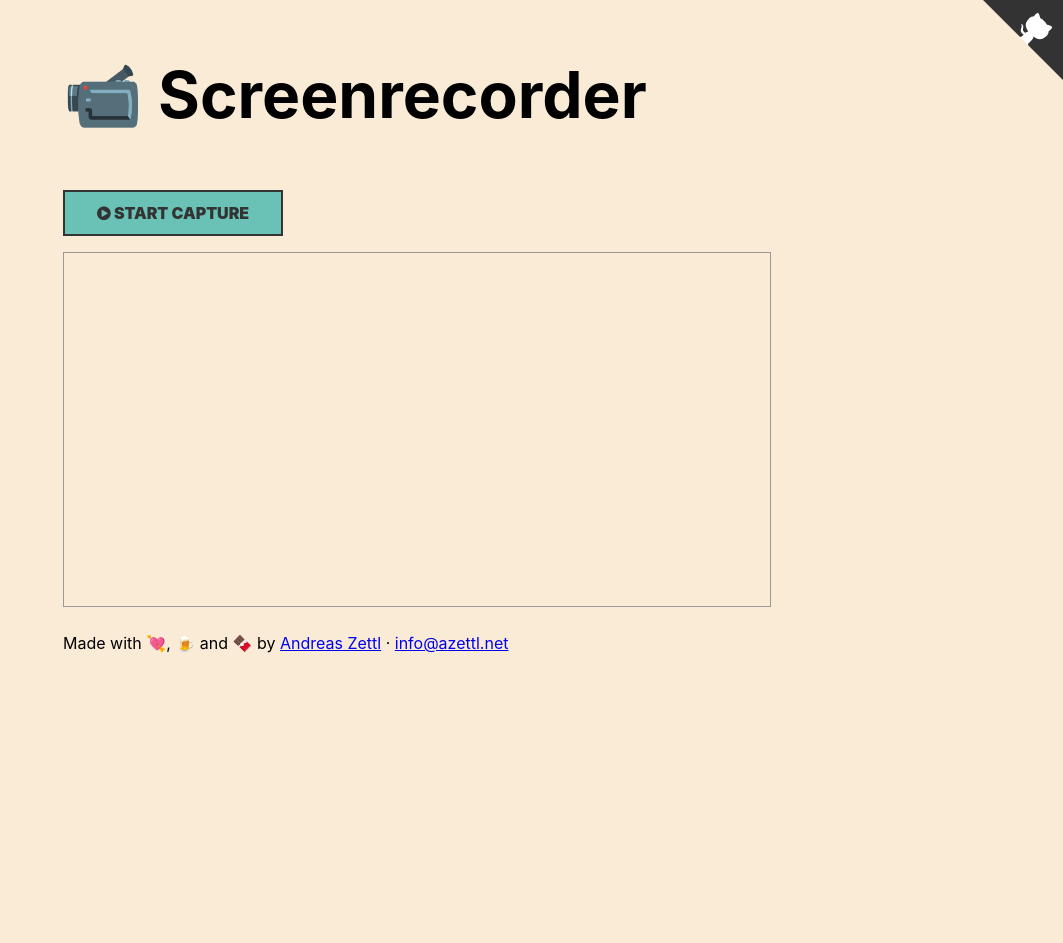
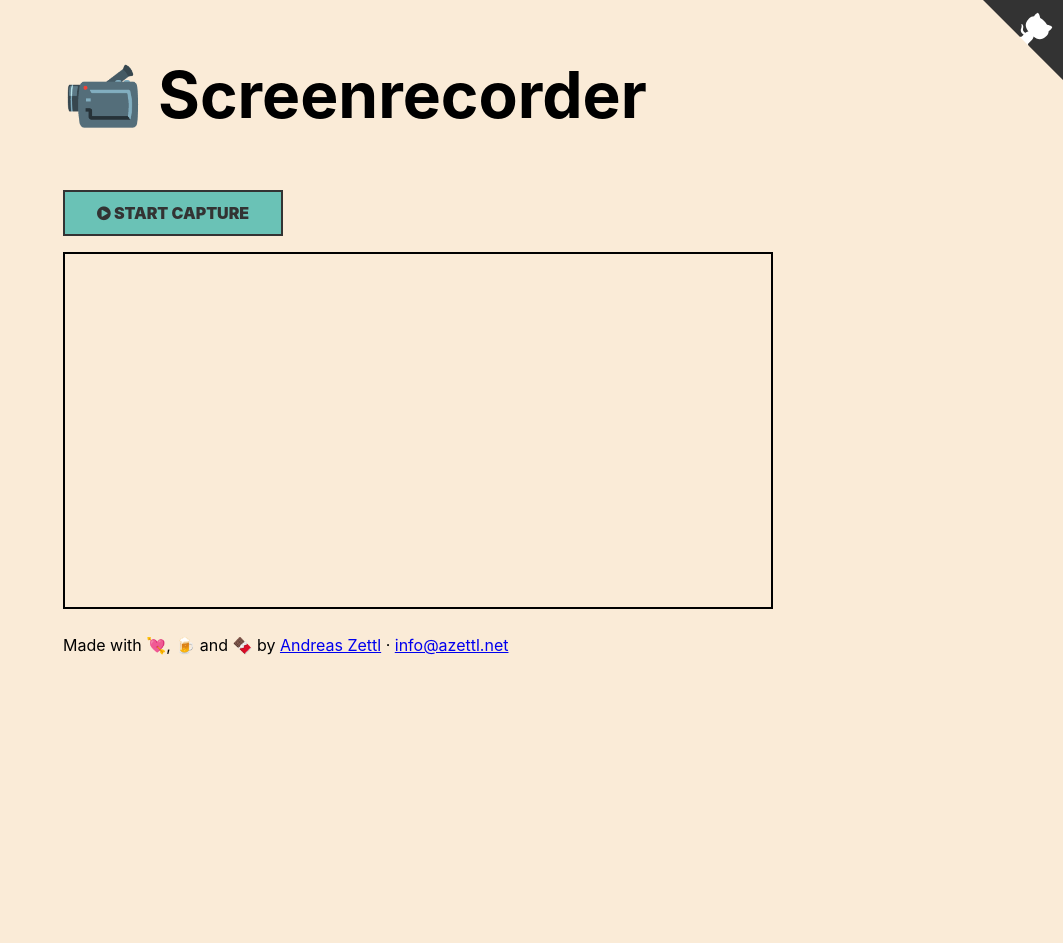
Before and after one commit to azettl/screenrecorder, a Jekyll site: the page built from README.md, in a window 1280 px wide. Shown: the whole page, without its empty margins (217-1280 px from the left). Built offline with Jekyll 4.4.1, drawn with Linux system fonts in a browser that asks for light colours.

Commit message:
Update style.css

```diff
--- a/assets/css/style.css
+++ b/assets/css/style.css
@@ -1,10 +1,6 @@
 html,
 body{
     height:100%;margin:0;padding:0
-}
-
-html {
-  scroll-behavior: smooth;
 }
 
 body{
@@ -18,21 +14,9 @@ body{
 }
 
 #video {
-border: 1px solid #999;
+    border: 2px solid;
 width: 98%;
 max-width: 860px;
-}
-
-.error {
-color: red;
-}
-
-.warn {
-color: orange;
-}
-
-.info {
-color: darkgreen;
 }
 
 #resultLink{
@@ -58,3 +42,20 @@ button, .button{
 	font-family:-apple-system,BlinkMacSystemFont,"Segoe UI",Roboto,Oxygen-Sans,Ubuntu,Cantarell,"Helvetica Neue",sans-serif;
 
 }
+
+/* Scrollbar Start */
+*::-webkit-scrollbar {
+    width: 0.5em;
+    height: 0.5em;
+  }
+
+  *::-webkit-scrollbar-track {
+    -webkit-box-shadow: inset 0 0 6px rgba(0,0,0,0.3);
+  }
+
+  *::-webkit-scrollbar-thumb {
+    background-color: #6ac2b6;
+    outline: 2px solid #333;
+    cursor: pointer;
+  }
+  /* Scrollbar End */
```
